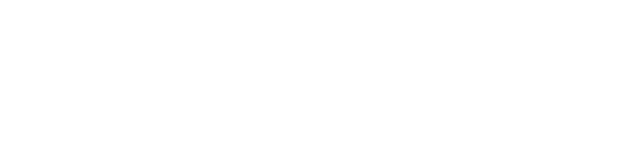
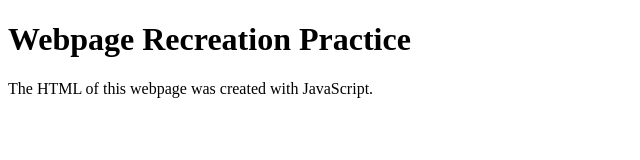
Before and after one commit to BillyLee1/websiteRecreationPrac, a plain HTML site: page index.html in a window 1280 px wide. Shown: the whole page, without its empty margins (0-640 px from the left). Drawn offline with Linux system fonts and the light colour scheme.

Commit message:
Change first h2 tag and add p element

```diff
--- a/index.html
+++ b/index.html
@@ -1,15 +1,10 @@
 <!DOCTYPE html>
-<html lang="en">
+<html lang="en-US">
 <head>
-  <link rel="stylesheet" href="css/styles.css">
-  <meta charset="UTF-8">
-  <meta http-equiv="X-UA-Compatible" content="IE=edge">
-  <meta name="viewport" content="width=device-width, initial-scale=1.0">
-  <title>Document</title>
+  <title>Webpage Recreation Practice</title>
+  <script src="js/scripts.js"></script>
 </head>
 <body>
-
-
-  <script src="js/scripts.js"></script>
+  <h1>Favorite Things!</h1>
 </body>
 </html>
--- a/js/scripts.js
+++ b/js/scripts.js
@@ -0,0 +1,7 @@
+window.onload = function(){
+  const orgH1 = document.querySelector("h1");
+  orgH1.innerText = "Webpage Recreation Practice";
+  const p1 = document.createElement("p");
+  p1.append("The HTML of this webpage was created with JavaScript.");
+  orgH1.after(p1);
+};
```
